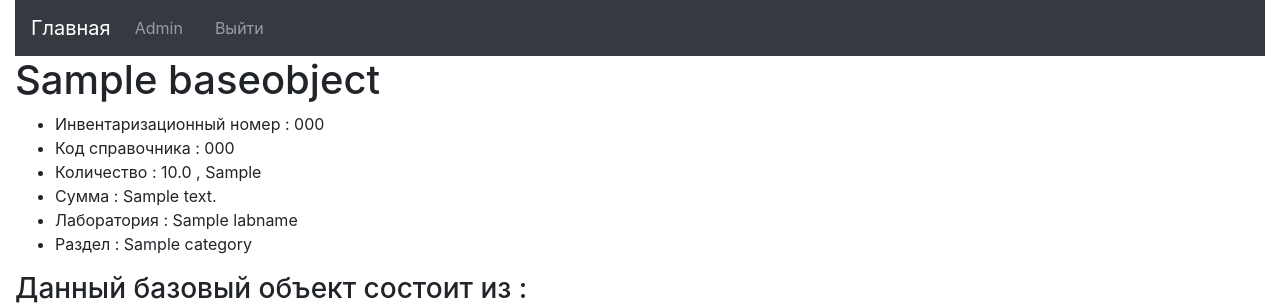
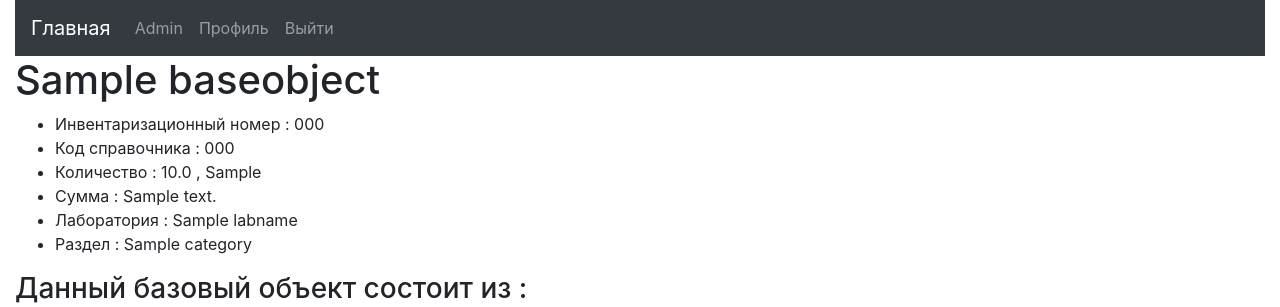
Before and after one commit to igoremin/db_work, a Django app: a page that uses templates/base.html in a window 1280 px wide. Shown: the top 307 px of the page. Run offline with Django 3.2, Linux system fonts and the light colour scheme; a user stored in the database is signed in; tables that the repository leaves empty hold one stand-in row (values such as "Sample post"); some libraries are stand-ins or nearby versions.

Commit message:
Переименовал заголовки

```diff
--- a/templates/base.html
+++ b/templates/base.html
@@ -77,7 +77,7 @@
                             {% if big_objects_cat %}
                                 <li class="nav-item dropdown">
                                     <a class="nav-link dropdown-toggle" href="#" id="categoriesDropdown" role="button" data-toggle="dropdown" aria-haspopup="true" aria-expanded="false">
-                                        Составное оборудование
+                                        Составное
                                     </a>
                                     <div class="dropdown-menu" aria-labelledby="categoriesDropdown">
                                         {% for cat in big_objects_cat %}
@@ -113,7 +113,7 @@
                                 </li>
                             {% endif %}
                         {% endif %}
-                        <li class="nav-item"><a class="nav-link" href="{{ user_info.get_absolute_url }}">{{ user_info.name }}</a></li>
+                        <li class="nav-item"><a class="nav-link" href="{{ user_info.get_absolute_url }}">Профиль</a></li>
                         <li class="nav-item"><a class="nav-link" href="{% url 'logout' %}">Выйти</a></li>
 
                     {% else %}
```
